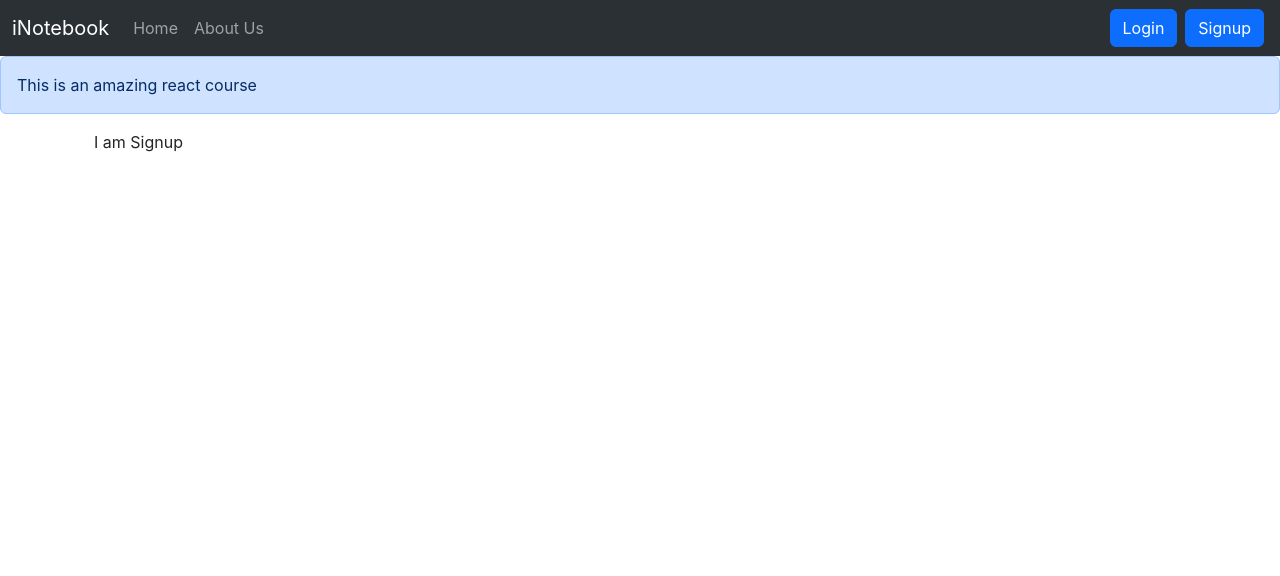
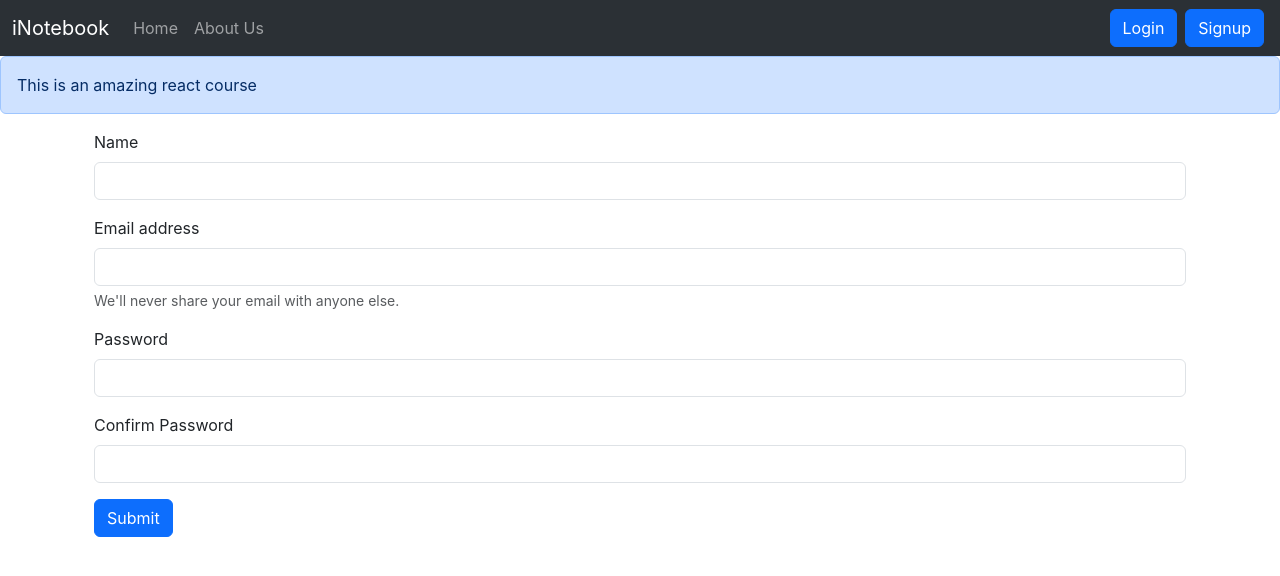
Before and after one commit to Rudraksh-Popli/iNotebook-frontend, a React (Create React App) app: page /signup in a window 1280 px wide. Shown: the top 576 px of the page. Built offline with nearby package versions, Linux system fonts and the light colour scheme.

Commit message:
Added First Draft of Signup Component

```diff
--- a/src/components/Signup.js
+++ b/src/components/Signup.js
@@ -1,9 +1,52 @@
-import React from 'react';
+import React, { useState } from 'react';
+import { useNavigate } from 'react-router';
 
 const Signup = () => {
+    let navigate = useNavigate();
+    const [credentials, setCredentials] = useState({ name: "", email: "", password: "", cpassword: "" });
+    const onChange = (e) => {
+        setCredentials({ ...credentials, [e.target.name]: e.target.value });
+    };
+    const handleSubmit = async (e) => {
+        e.preventDefault();
+        const response = await fetch("http://localhost:5000/api/auth/createuser", {
+            method: "POST",
+            headers: {
+                "Content-Type": "application/json"
+            },
+            body: JSON.stringify({ name: credentials.name, email: credentials.email, password: credentials.password })
+        });
+        const json = await response.json();
+        if (json.success) {
+            localStorage.setItem('token', json.authToken);
+            navigate("/");
+        }
+        else {
+            alert(json.error);
+        }
+    };
     return (
         <div className='container my-3'>
-            I am Signup
+            <form action="" method='post' onSubmit={handleSubmit}>
+                <div className="mb-3">
+                    <label htmlFor="name" className="form-label">Name</label>
+                    <input type="text" className="form-control" id="name" name="name" value={credentials.name} onChange={onChange} required minLength={3} />
+                </div>
+                <div className="mb-3">
+                    <label htmlFor="email" className="form-label">Email address</label>
+                    <input type="email" className="form-control" id="email" name="email" value={credentials.email} onChange={onChange} aria-describedby="emailHelp" />
+                    <div id="emailHelp" className="form-text">We'll never share your email with anyone else.</div>
+                </div>
+                <div className="mb-3">
+                    <label htmlFor="password" className="form-label">Password</label>
+                    <input type="password" className="form-control" id="password" name="password" value={credentials.password} onChange={onChange} required minLength={8} />
+                </div>
+                <div className="mb-3">
+                    <label htmlFor="cpassword" className="form-label">Confirm Password</label>
+                    <input type="password" className="form-control" id="cpassword" name="cpassword" value={credentials.cpassword} onChange={onChange} required minLength={8} />
+                </div>
+                <button type="submit" className="btn btn-primary">Submit</button>
+            </form>
         </div>
     )
 };
```
